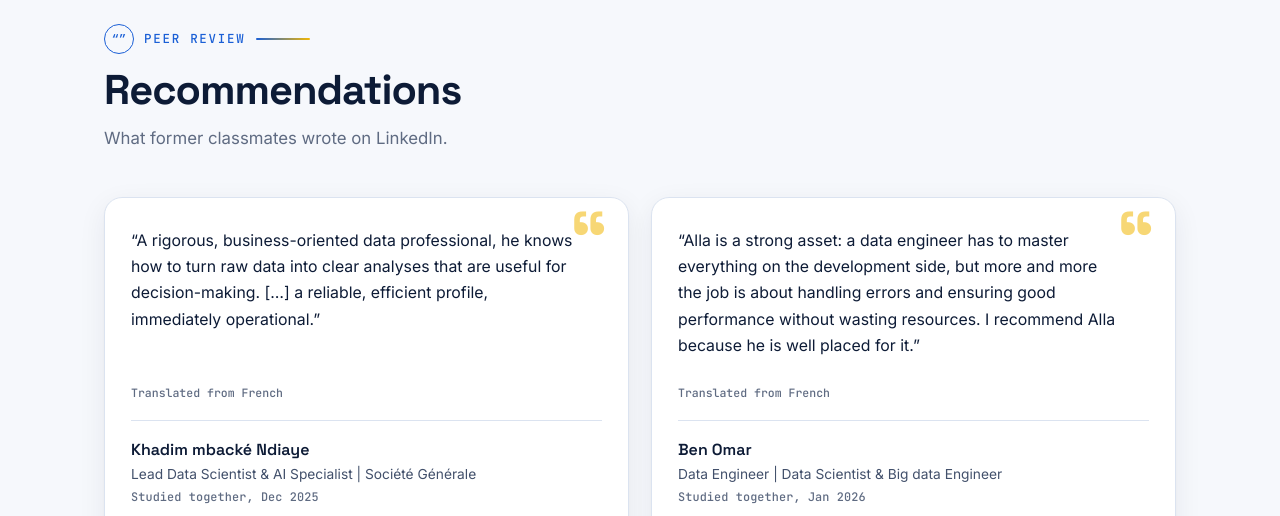
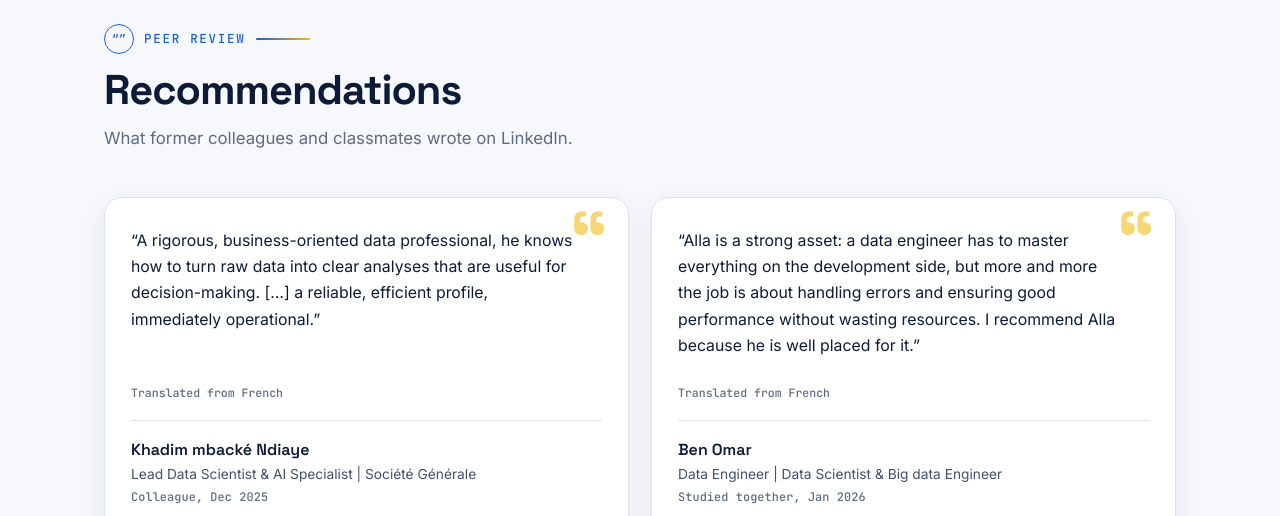
Before and after one commit to niangalla/niangalla.github.io, a plain HTML site: page index.html in a window 1280 px wide. Shown: the part 7960-8476 px from the top of the page. Drawn offline with Linux system fonts and the light colour scheme.

Commit message:
Khadim mbacké Ndiaye: colleague, not classmate; update reco subtitle

```diff
--- a/index.html
+++ b/index.html
@@ -34,7 +34,7 @@
   <link rel="preconnect" href="https://fonts.googleapis.com">
   <link rel="preconnect" href="https://fonts.gstatic.com" crossorigin>
   <link href="https://fonts.googleapis.com/css2?family=Inter:wght@400;500;600&family=JetBrains+Mono:wght@500&family=Space+Grotesk:wght@500;600;700&display=swap" rel="stylesheet">
-  <link rel="stylesheet" href="css/style.css?v=202610231900">
+  <link rel="stylesheet" href="css/style.css?v=202610231930">
 </head>
 <body>
   <!-- SVG icon sprite -->
@@ -495,7 +495,7 @@
         <header class="section-head reveal">
           <p class="stage-tag"><span class="stage-num" aria-hidden="true">&ldquo;&rdquo;</span><span data-i18n="stage.review">peer review</span></p>
           <h2 id="reco-title" data-i18n="reco.title">Recommendations</h2>
-          <p class="section-sub" data-i18n="reco.sub">What former classmates wrote on LinkedIn.</p>
+          <p class="section-sub" data-i18n="reco.sub">What former colleagues and classmates wrote on LinkedIn.</p>
         </header>
         <div class="reco-grid">
           <figure class="reco-card reveal">
@@ -505,7 +505,7 @@
             <figcaption>
               <span class="reco-name">Khadim mbacké Ndiaye</span>
               <span class="reco-head">Lead Data Scientist &amp; AI Specialist | Société Générale</span>
-              <span class="reco-rel mono" data-i18n="reco.1.rel">Studied together, Dec 2025</span>
+              <span class="reco-rel mono" data-i18n="reco.1.rel">Colleague, Dec 2025</span>
               <a class="reco-link" href="https://www.linkedin.com/in/bamba-ndiaye-datascientist/" target="_blank" rel="noopener"><svg class="ic" aria-hidden="true"><use href="#i-linkedin"/></svg><span data-i18n="reco.profile">LinkedIn profile</span><svg class="ic ic-sm" aria-hidden="true"><use href="#i-arrow"/></svg></a>
             </figcaption>
           </figure>
@@ -622,6 +622,6 @@
     </div>
   </footer>
 
-  <script src="js/main.js?v=202610231900" defer></script>
+  <script src="js/main.js?v=202610231930" defer></script>
 </body>
 </html>
--- a/js/main.js
+++ b/js/main.js
@@ -121,12 +121,12 @@
       "projects.sante.alt": "Indicators page of the Power BI community health dashboard: completion rate KPIs, completion vs target by indicator, quarterly trend and gap to target by district",
       "stage.review": "peer review",
       "reco.title": "Recommendations",
-      "reco.sub": "What former classmates wrote on LinkedIn.",
+      "reco.sub": "What former colleagues and classmates wrote on LinkedIn.",
       "reco.tr": "Translated from French",
       "reco.profile": "LinkedIn profile",
       "reco.all": "See all 7 recommendations on LinkedIn",
       "reco.1.q": "“A rigorous, business-oriented data professional, he knows how to turn raw data into clear analyses that are useful for decision-making. […] a reliable, efficient profile, immediately operational.”",
-      "reco.1.rel": "Studied together, Dec 2025",
+      "reco.1.rel": "Colleague, Dec 2025",
       "reco.2.q": "“Alla is a strong asset: a data engineer has to master everything on the development side, but more and more the job is about handling errors and ensuring good performance without wasting resources. I recommend Alla because he is well placed for it.”",
       "reco.2.rel": "Studied together, Jan 2026",
       "projects.ww.sub": "Energy affordability ELT pipeline",
@@ -288,12 +288,12 @@
       "projects.sante.alt": "Page Indicateurs du tableau de bord Power BI santé communautaire : KPI de taux de réalisation, réalisé vs cible par indicateur, évolution trimestrielle et écart à la cible par district",
       "stage.review": "revue par les pairs",
       "reco.title": "Recommandations",
-      "reco.sub": "Ce qu'ont écrit sur LinkedIn d'anciens camarades de formation.",
+      "reco.sub": "Ce qu'ont écrit sur LinkedIn d'anciens collègues et camarades de formation.",
       "reco.tr": "Traduit du français",
       "reco.profile": "Profil LinkedIn",
       "reco.all": "Voir les 7 recommandations sur LinkedIn",
       "reco.1.q": "« Professionnel de la data rigoureux et orienté métier, il sait transformer des données brutes en analyses claires et utiles à la prise de décision. […] un profil fiable, efficace et immédiatement opérationnel. »",
-      "reco.1.rel": "Études ensemble, déc. 2025",
+      "reco.1.rel": "Collègue, déc. 2025",
       "reco.2.q": "« Alla est un bon élément, vu qu’un data engineer doit savoir maîtriser tout ce qui est du développement. Mais de plus en plus, c’est de gérer les erreurs et assurer des bonnes performances sans gâcher plusieurs ressources. Je vous recommande Alla puisqu’il est bien placé. »",
       "reco.2.rel": "Études ensemble, janv. 2026",
       "projects.ww.sub": "Pipeline ELT sur l'accessibilité financière de l'énergie",
```
